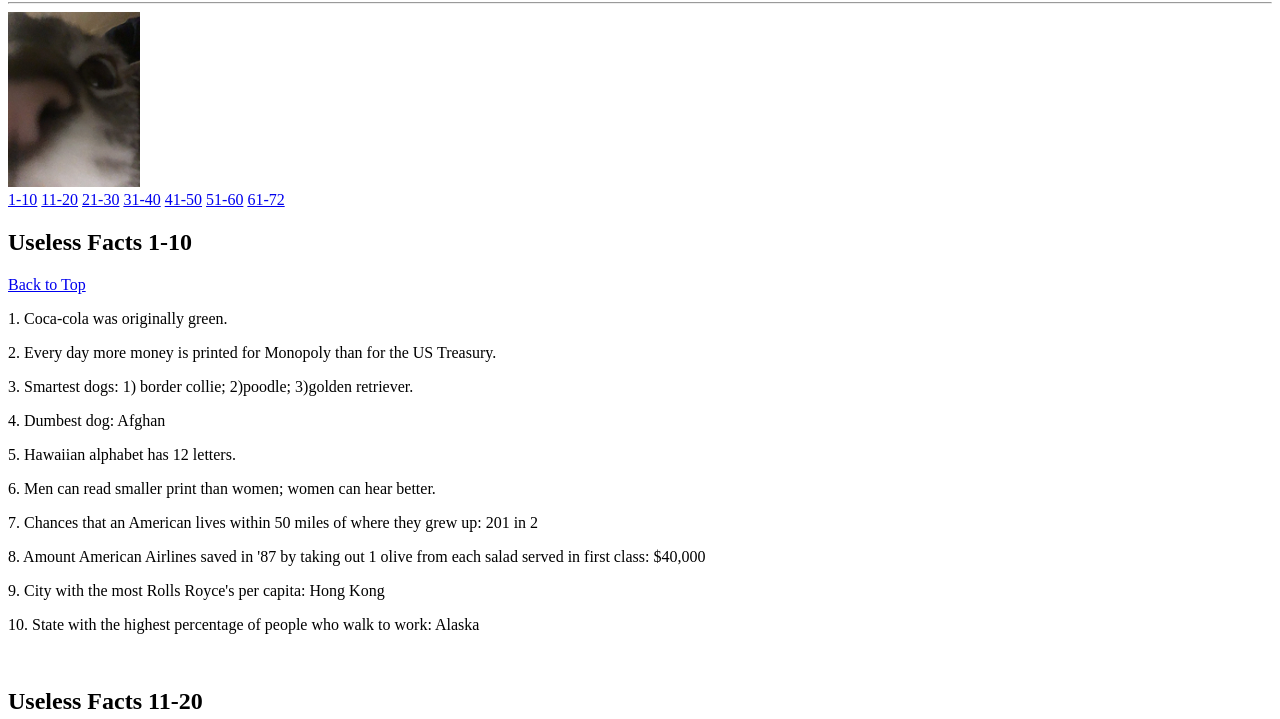
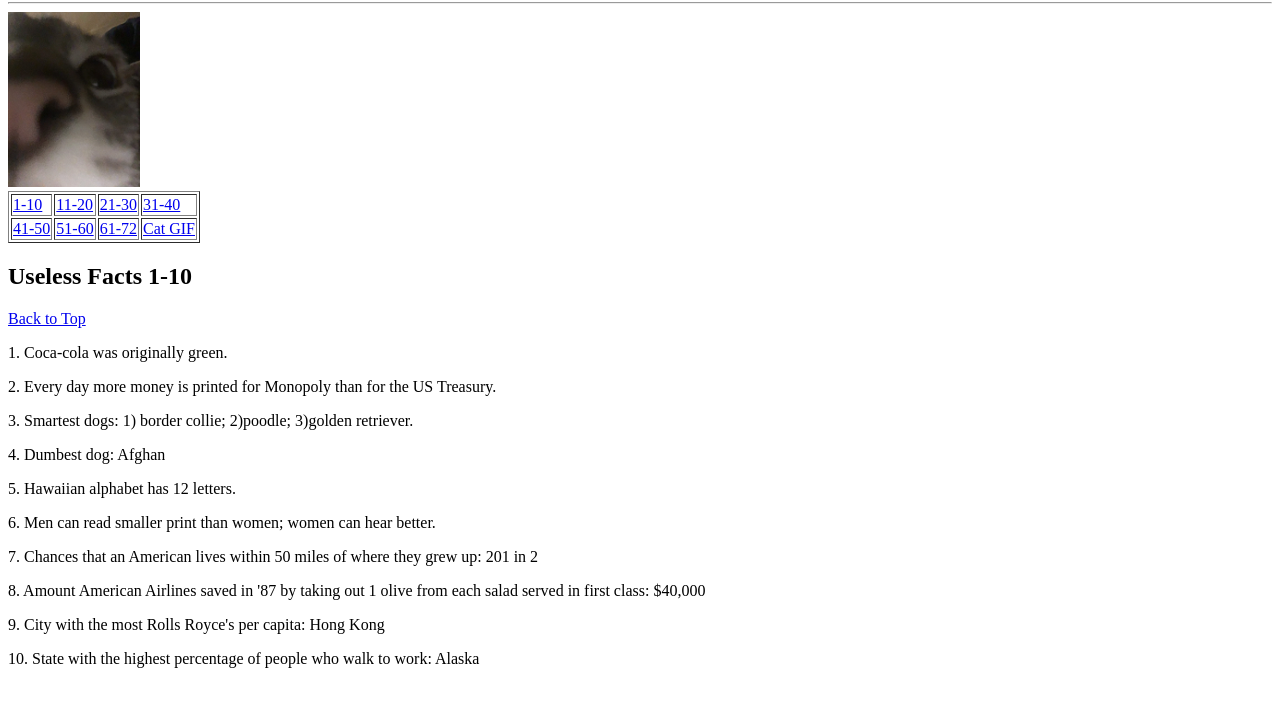
Before and after one commit to rcl43/useless-info, a plain HTML site: page index.html in a window 1280 px wide. Shown: the part 78-797 px from the top of the page. Drawn offline with Linux system fonts and the light colour scheme.

Commit message:
Added Table and commented out links to sections.

```diff
--- a/index.html
+++ b/index.html
@@ -15,8 +15,23 @@
 
 <body>
 
-    <!--links to different sections of the webpage.
-    thinking about fitting these into a table. -->
+    <!--Added a table with the links. Not sure if I'm gonna keep it. I may just end up commenting it out. ' -->
+    <table border="1.5">
+        <tr>
+            <td><a href="#1-10">1-10</a></td>
+            <td><a href="#11-20">11-20</a></td>
+            <td><a href="#21-30">21-30</a></td>
+            <td><a href="#31-40">31-40</a></td>
+        </tr>
+        <tr>
+            <td><a href="#41-50">41-50</a></td>
+            <td><a href="#51-60">51-60</a></td>
+            <td><a href="#61-72">61-72</a></td>
+            <td><a href="http://i.imgur.com/U6VbGaU.gifv">Cat GIF</a></td>
+        </tr>
+    </table>
+
+    <!-- Commenting out these links. May end up going back to this
     <a href="#1-10">1-10</a>
     <a href="#11-20">11-20</a>
     <a href="#21-30">21-30</a>
@@ -24,6 +39,8 @@
     <a href="#41-50">41-50</a>
     <a href="#51-60">51-60</a>
     <a href="#61-72">61-72</a>
+    <a href="http://i.imgur.com/U6VbGaU.gifv">Cat GIF</a>
+    -->
 
     <h2>
         <a name="1-10"></a>Useless Facts 1-10</h2><a href="#top">Back to Top</a>
```
